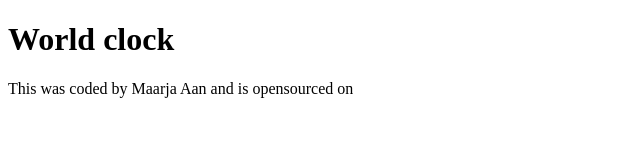
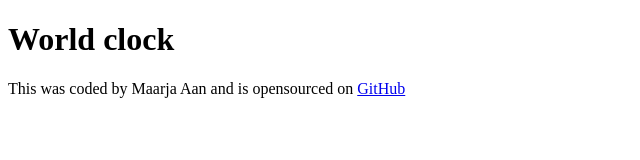
Before and after one commit to maarjaAan/world-clock, a plain HTML site: page index.html in a window 1280 px wide. Shown: the full height of the page, 0-640 px from the left. Drawn offline with Linux system fonts and the light colour scheme.

Commit message:
added  the github link

```diff
--- a/index.html
+++ b/index.html
@@ -8,7 +8,7 @@
 </head>
 <body>
     <h1>World clock</h1>
-    <footer>This was coded by Maarja Aan and is opensourced on <a href=""</footer>
+    <footer>This was coded by Maarja Aan and is opensourced on <a href="https://github.com/maarjaAan/world-clock"target="_blank" >  GitHub </a> </footer>
  <script src="java/javascript.js"></script>
 </body>
 </html>
```
